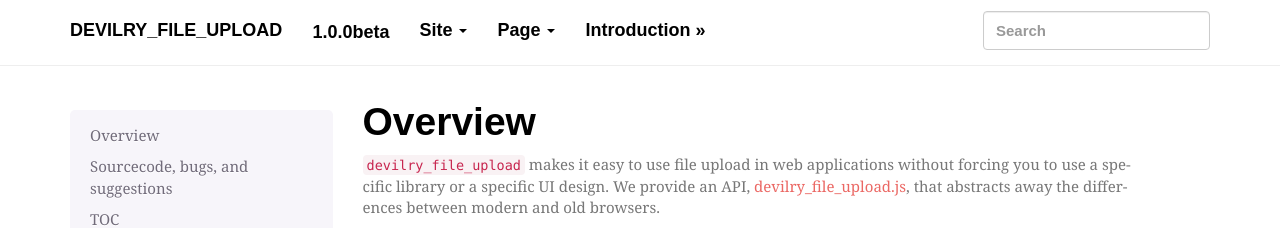
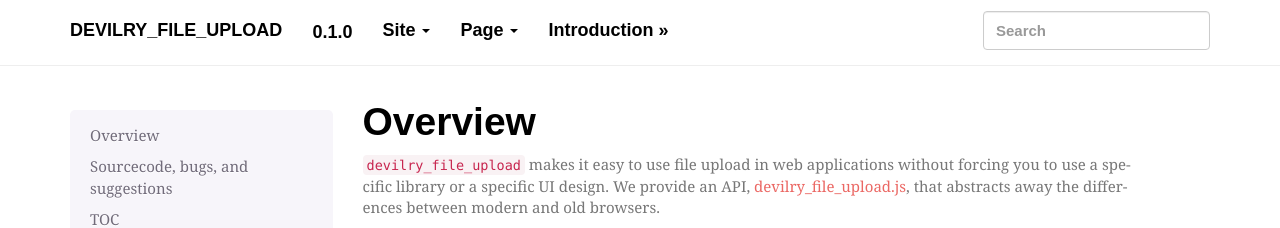
Before and after one commit to devilry/devilry_file_upload, a Sphinx documentation site: the page built from docs/source/index.rst, in a window 1280 px wide. Shown: the top 228 px of the page. Built offline with Sphinx 7.4.7, drawn with Linux system fonts in a browser that asks for light colours; some web fonts are replaced.

Commit message:
Set version number to 0.1.0.

```diff
--- a/docs/source/conf.py
+++ b/docs/source/conf.py
@@ -49,9 +49,9 @@ copyright = u'2013, Espen Angell Kristiansen'
 # built documents.
 #
 # The short X.Y version.
-version = '1.0.0beta'
+version = '0.1.0'
 # The full version, including alpha/beta/rc tags.
-release = '1.0.0beta'
+release = '0.1.0'
 
 # The language for content autogenerated by Sphinx. Refer to documentation
 # for a list of supported languages.
```
